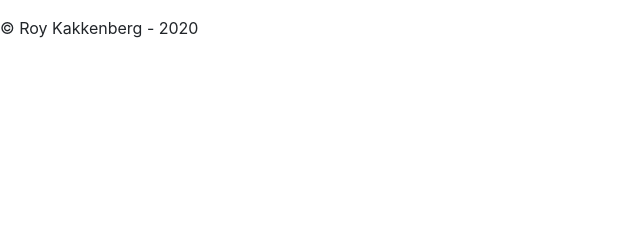
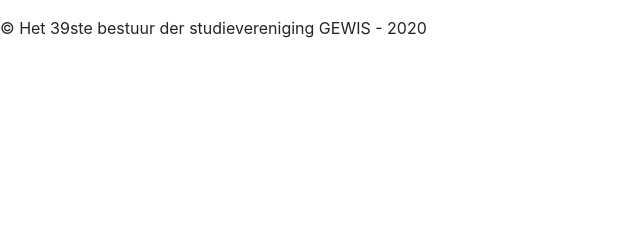
Before and after one commit to LeonVreling/WIMOS, a Flask app: page / in a window 1280 px wide. Shown: the part 213-453 px from the top of the page, without its empty margins (0-640 px from the left). Run offline with Flask 2, Linux system fonts and the light colour scheme; the visitor is signed in with stand-in values (Sample User, id 1); data comes from the database, SQL or seed files in the repository; data that the repository does not hold is empty; some libraries are stand-ins or nearby versions.

Commit message:
Changed footer, index text and voorzitter to stemgerechtigde

```diff
--- a/app/templates/base.html
+++ b/app/templates/base.html
@@ -79,7 +79,7 @@
 
         <footer class="footer">
             <div>
-                © Roy Kakkenberg - 2020
+                © Het 39ste bestuur der studievereniging GEWIS - 2020
             </div>
         </footer>
 
--- a/app/templates/index.html
+++ b/app/templates/index.html
@@ -1,8 +1,10 @@
 {% extends "base.html" %}
 
 {% block content %}
-    <h1>Hallo!!!</h1>
+    <h1>Hallo! </h1>
     {% if current_user %}
     <p>{{ current_user.username }}</p>
     {% endif %}
+    Welkom op het e-motie systeem. Je kunt inloggen via de knop rechtsboven. Zodra je ingelogd bent, kan je mede bestuurders en kandies toevoegen via de knop 'Bestuursleden toevoegen'.
+    Om een motie in te dienen kan je op de 'Motie indienen' knop drukken.
 {% endblock %}
--- a/app/templates/resolutions.html
+++ b/app/templates/resolutions.html
@@ -3,7 +3,7 @@
 {% block content %}
     <div class="motielijst">
         <p class="text">
-        Welkom, {{ current_user.username }}! Je hebt de rol van {% if current_user.has_roles('Voorzitter') %}Voorzitter. Je kan hieronder stemmen op moties. In het menu kun je het formulier vinden om moties in te dienen.
+        Welkom, {{ current_user.username }}! Je hebt de rol van {% if current_user.has_roles('Voorzitter') %}Stemgerechtigde. Je kan hieronder stemmen op moties. In het menu kun je het formulier vinden om moties in te dienen.
         {% elif current_user.has_roles('Bestuurslid') %}Bestuurslid. Vraag je voorzitter om te stemmen op moties. In het menu kun je het formulier vinden om moties in te dienen.
         {% else %}Kandi. Je kan alleen moties bekijken! Gelukkig voor jou is het WISO online, dus hoef je geen moties rond te delen. Dat is boffen!{% endif %}
         </p>
```
